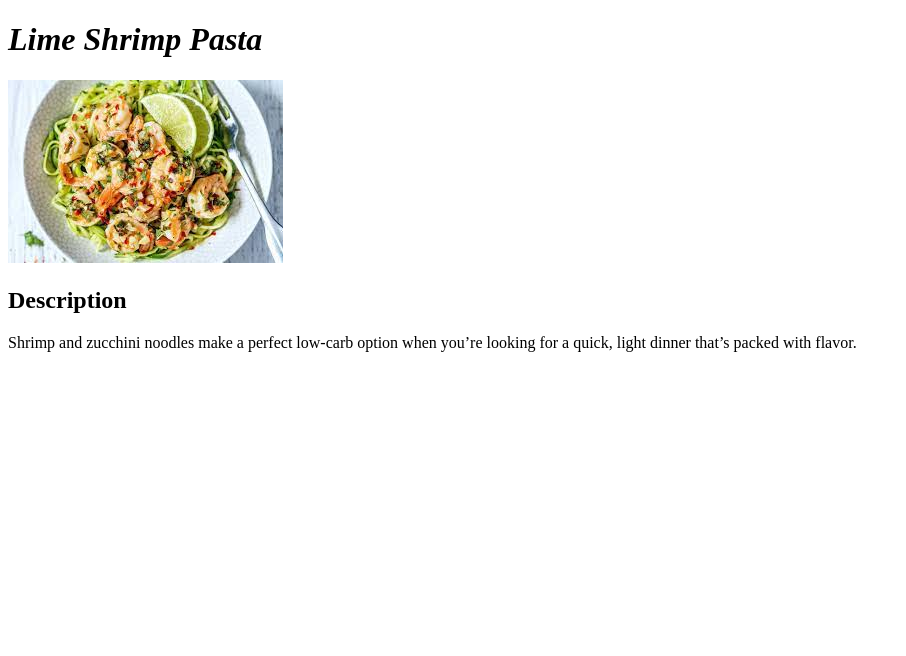
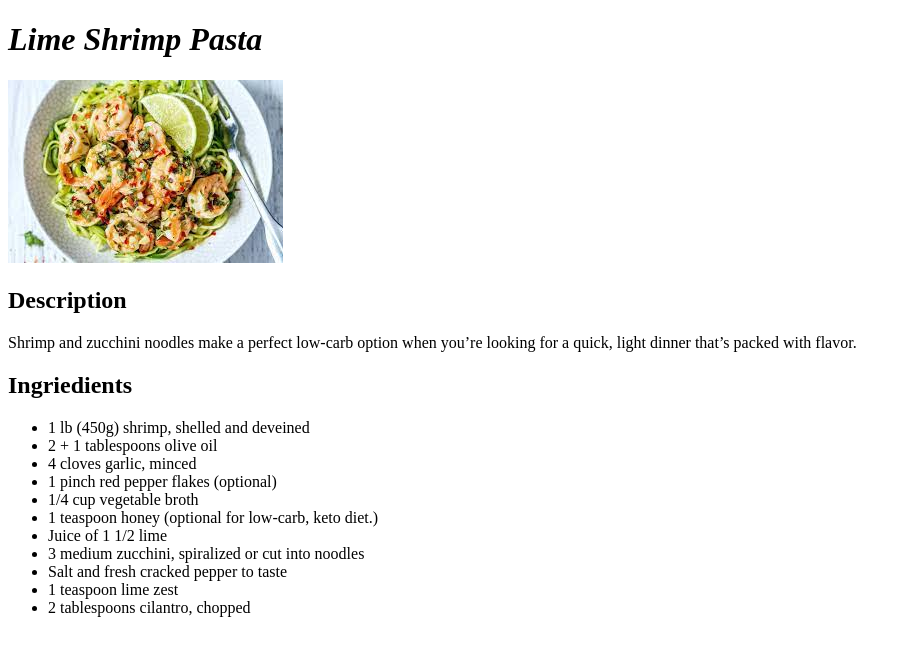
Before and after one commit to Tynthesky/odin-recipes, a plain HTML site: page recipes/Limeshrimppasta.html in a window 1280 px wide. Shown: the whole page, without its empty margins (0-906 px from the left). Drawn offline with Linux system fonts and the light colour scheme.

Commit message:
Add ingriedients header and unordered list

```diff
--- a/recipes/Limeshrimppasta.html
+++ b/recipes/Limeshrimppasta.html
@@ -10,5 +10,20 @@
             <img src="pics/limeshrimppasta.jpeg">
             <h2>Description</h2>
                 <p>Shrimp and zucchini noodles make a perfect low-carb option when you’re looking for a quick, light dinner that’s packed with flavor.</p>
+
+            <h2><strong>Ingriedients</strong></h2>
+                <ul>
+                    <li>1 lb (450g) shrimp, shelled and deveined</li>
+                    <li>2 + 1 tablespoons olive oil</li>
+                    <li>4 cloves garlic, minced</li>
+                    <li>1 pinch red pepper flakes (optional)</li>
+                    <li>1/4 cup vegetable broth</li>
+                    <li>1 teaspoon honey (optional for low-carb, keto diet.)</li>
+                    <li>Juice of 1 1/2 lime</li>
+                    <li>3 medium zucchini, spiralized or cut into noodles</li>
+                    <li>Salt and fresh cracked pepper to taste</li>
+                    <li>1 teaspoon lime zest</li>
+                    <li>2 tablespoons cilantro, chopped</li>
+                </ul>
     </body>
 </html>
```
